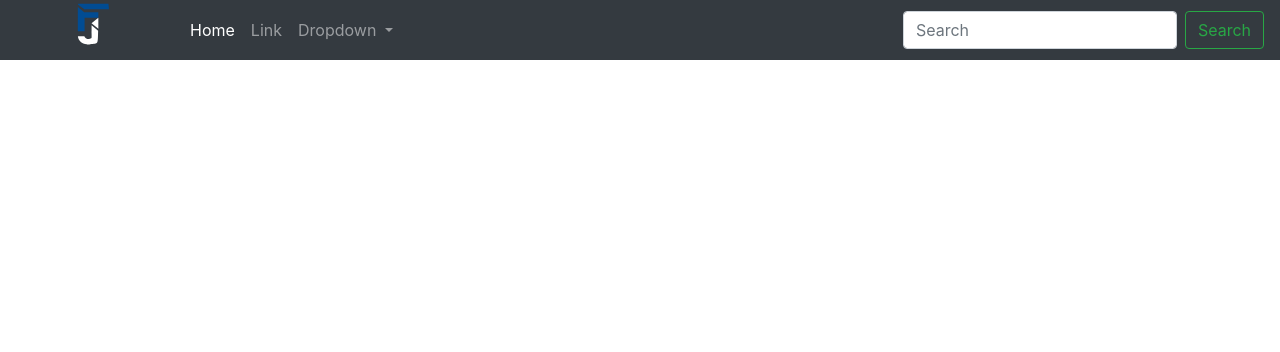
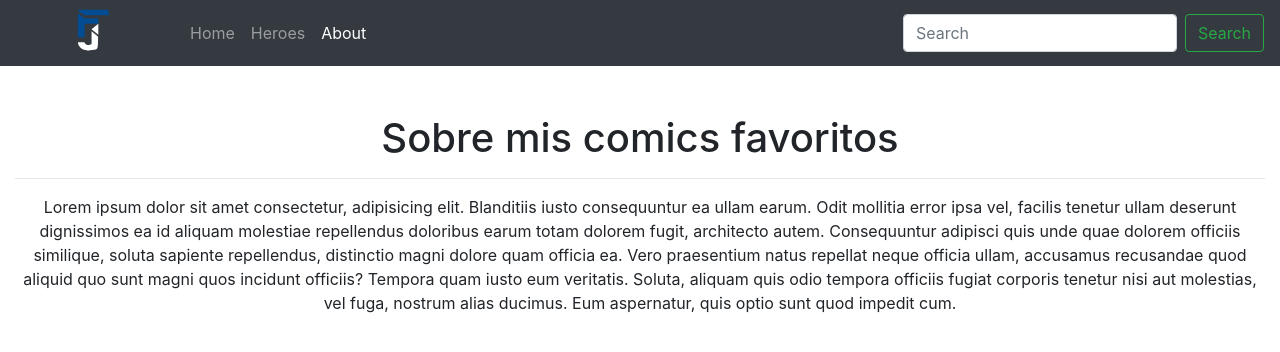
Before and after one commit to ferjavi40/Angular-super-heroe-app, an Angular app: page /#/about in a window 1280 px wide. Before the commit this address led to /#/home. Shown: the top 352 px of the page. Built offline with nearby package versions, Linux system fonts and the light colour scheme.

Commit message:
tercer commit, se ha hecho el router

```diff
--- a/src/app/app.component.html
+++ b/src/app/app.component.html
@@ -1 +1,6 @@
 <app-navbar></app-navbar>
+
+
+<div class="container-fluid text-center">
+    <router-outlet></router-outlet>
+</div>
--- /dev/null
+++ b/src/app/app.routes.ts
@@ -0,0 +1,19 @@
+import {RouterModule, Routes} from '@angular/router';
+import {HomeComponent} from './components/home/home.component';
+import { AboutComponent } from './components/about/about.component';
+import { HeroesComponent } from './components/heroes/heroes.component';
+
+
+
+
+
+
+
+const APP_ROUTES: Routes = [
+    {path: 'home', component: HomeComponent },
+    {path: 'about', component: AboutComponent },
+    {path: 'heroes', component: HeroesComponent },
+    {path: '**', pathMatch: 'full', redirectTo: 'home'}
+];
+
+export const APP_ROUTING = RouterModule.forRoot(APP_ROUTES, { useHash: true});//este hastag es para trabajar de la forma antigua
--- a/src/app/components/about/about.component.html
+++ b/src/app/components/about/about.component.html
@@ -1 +1,7 @@
-<p>about works!</p>
+<h1 class="animated  fadeIn">Sobre mis comics favoritos</h1>
+<hr>
+<p class="animated  fadeIn">
+    Lorem ipsum dolor sit amet consectetur, adipisicing elit. Blanditiis iusto consequuntur ea ullam earum. Odit mollitia error ipsa vel, facilis tenetur ullam deserunt dignissimos ea id aliquam molestiae repellendus doloribus earum totam dolorem fugit, architecto
+    autem. Consequuntur adipisci quis unde quae dolorem officiis similique, soluta sapiente repellendus, distinctio magni dolore quam officia ea. Vero praesentium natus repellat neque officia ullam, accusamus recusandae quod aliquid quo sunt magni quos
+    incidunt officiis? Tempora quam iusto eum veritatis. Soluta, aliquam quis odio tempora officiis fugiat corporis tenetur nisi aut molestias, vel fuga, nostrum alias ducimus. Eum aspernatur, quis optio sunt quod impedit cum.
+</p>
--- a/src/app/components/home/home.component.html
+++ b/src/app/components/home/home.component.html
@@ -1,4 +1,4 @@
-<div class="jumbotron jumbotron-fluid">
+<div class="jumbotron jumbotron-fluid animated  fadeIn">
     <div class="container">
         <h1 class="display-4">Comic App</h1>
         <p class="lead">Esta es una aplicacion de mis comics favoritos.</p>
--- a/src/app/components/shared/navbar/navbar.component.css
+++ b/src/app/components/shared/navbar/navbar.component.css
@@ -1,5 +1,5 @@
 /* logo */
 
 .logo {
-    margin: -2.8em 0 -3em 0;
+    margin: -2.5em 0 -3em 0;
 }
--- a/src/app/components/shared/navbar/navbar.component.html
+++ b/src/app/components/shared/navbar/navbar.component.html
@@ -1,4 +1,4 @@
-<nav class="navbar navbar-expand-lg navbar navbar-dark bg-dark">
+<nav class="navbar navbar-expand-lg navbar navbar-dark bg-dark mb-5">
 
 
     <a class="navbar-brand rounded-circle" href="#">
@@ -8,26 +8,20 @@
     <button class="navbar-toggler" type="button" data-toggle="collapse" data-target="#navbarSupportedContent" aria-controls="navbarSupportedContent" aria-expanded="false" aria-label="Toggle navigation">
       <span class="navbar-toggler-icon"></span>
     </button>
-
+    <!-- active hace ver mas claro los href -->
     <div class="collapse navbar-collapse" id="navbarSupportedContent">
         <ul class="navbar-nav mr-auto">
-            <li class="nav-item active">
-                <a class="nav-link" href="#">Home </a>
+            <li class="nav-item " routerLinkActive="active">
+                <a class="nav-link" [routerLink]="['home']">Home </a>
             </li>
-            <li class="nav-item">
-                <a class="nav-link" href="#">Link</a>
+            <li class="nav-item" routerLinkActive="active">
+                <a class="nav-link" [routerLink]="['heroes']">Heroes</a>
             </li>
-            <li class="nav-item dropdown">
-                <a class="nav-link dropdown-toggle" href="#" id="navbarDropdown" role="button" data-toggle="dropdown" aria-haspopup="true" aria-expanded="false">
-            Dropdown
-          </a>
-                <div class="dropdown-menu" aria-labelledby="navbarDropdown">
-                    <a class="dropdown-item" href="#">Action</a>
-                    <a class="dropdown-item" href="#">Another action</a>
-                    <div class="dropdown-divider"></div>
-                    <a class="dropdown-item" href="#">Something else here</a>
-                </div>
+
+            <li class="nav-item" routerLinkActive="active">
+                <a class="nav-link" [routerLink]="['about']">About</a>
             </li>
+
 
         </ul>
         <form class="form-inline my-2 my-lg-0">
--- a/src/styles.css
+++ b/src/styles.css
@@ -1 +1,86 @@
 /* You can add global styles to this file, and also import other style files */
+
+
+/* Efecto fade  entre componentes*/
+
+.animated {
+    -webkit-animation-duration: 1s;
+    animation-duration: 1s;
+    -webkit-animation-fill-mode: both;
+    animation-fill-mode: both;
+}
+
+.fast {
+    -webkit-animation-duration: 0.4s;
+    animation-duration: 0.4s;
+    -webkit-animation-fill-mode: both;
+    animation-fill-mode: both;
+}
+
+@keyframes fadeIn {
+    from {
+        opacity: 0;
+    }
+    to {
+        opacity: 1;
+    }
+}
+
+.fadeIn {
+    animation-name: fadeIn;
+}
+
+
+/* efecto fade css */
+
+.desvanecer p {
+    margin-top: 25px;
+    font-size: 21px;
+    text-align: center;
+    animation: fadein 2s;
+    -moz-animation: fadein 2s;
+    /* Firefox */
+    -webkit-animation: fadein 2s;
+    /* Safari and Chrome */
+    -o-animation: fadein 2s;
+    /* Opera */
+}
+
+@keyframes fadein {
+    from {
+        opacity: 0;
+    }
+    to {
+        opacity: 1;
+    }
+}
+
+@-moz-keyframes fadein {
+    /* Firefox */
+    from {
+        opacity: 0;
+    }
+    to {
+        opacity: 1;
+    }
+}
+
+@-webkit-keyframes fadein {
+    /* Safari and Chrome */
+    from {
+        opacity: 0;
+    }
+    to {
+        opacity: 1;
+    }
+}
+
+@-o-keyframes fadein {
+    /* Opera */
+    from {
+        opacity: 0;
+    }
+    to {
+        opacity: 1;
+    }
+}
```
Also changed, not shown: src/app/app.module.ts (+8 -3 lines).
